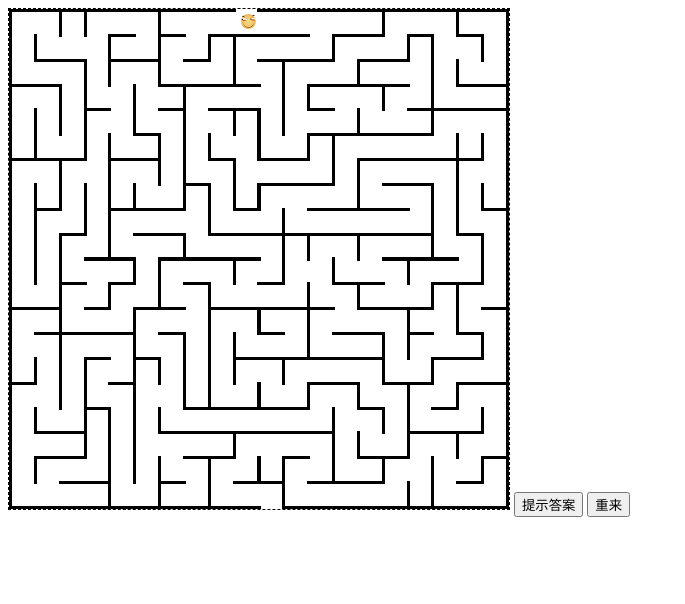
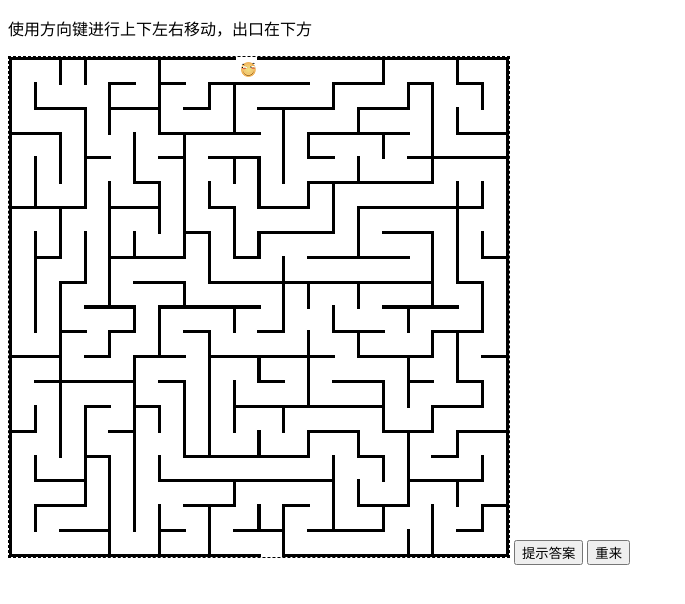
Before and after one commit to night-lin/canvas-game-maze, a website: page public/index.html in a window 1280 px wide. Shown: the whole page, without its empty margins (0-685 px from the left). Drawn offline with Linux system fonts and the light colour scheme.

Commit message:
增加操作说明

```diff
--- a/public/index.html
+++ b/public/index.html
@@ -14,6 +14,7 @@
 </style>
 
 <body>
+  <p>使用方向键进行上下左右移动，出口在下方</p>
   <canvas id="canvas1" width="500" height="300">
 
   </canvas>
```
